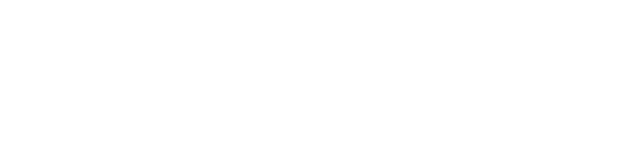
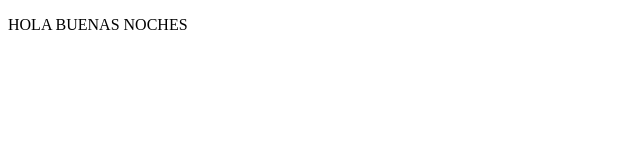
Before and after one commit to ErickBSG/git-curso, a plain HTML site: page index.html in a window 1280 px wide. Shown: the whole page, without its empty margins (0-640 px from the left). Drawn offline with Linux system fonts and the light colour scheme.

Commit message:
PRUEBAS EN GIT

```diff
--- a/index.html
+++ b/index.html
@@ -3,9 +3,9 @@
 <head>
     <meta charset="UTF-8">
     <meta name="viewport" content="width=device-width, initial-scale=1.0">
-    <title>PRIMERA PAGINA</title>
+    <title>CURSO GIT</title>
 </head>
 <body>
-
+    <p>HOLA BUENAS NOCHES</p>
 </body>
 </html>
```
